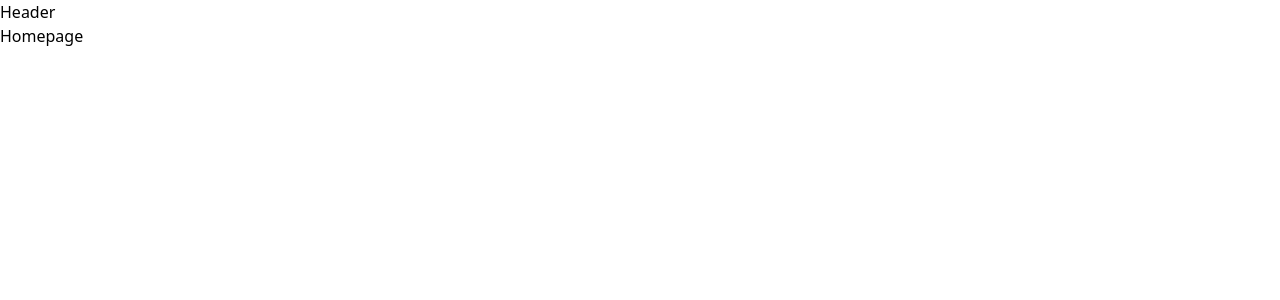
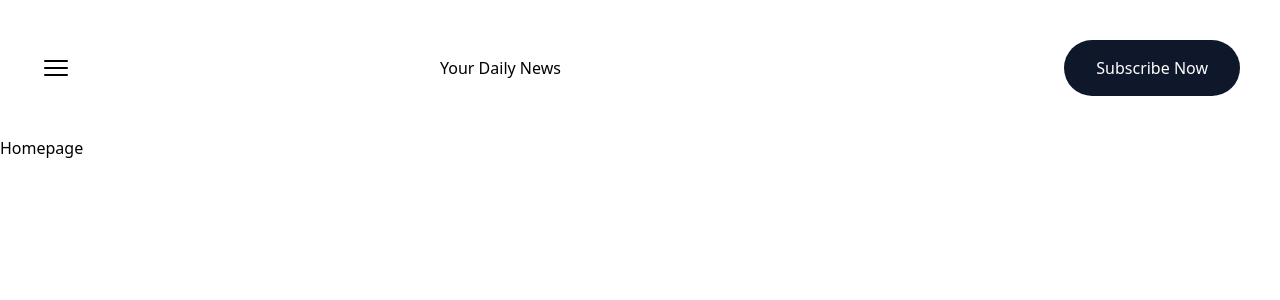
Before and after one commit to jcarroll1976/NewsApp, a Next.js app: page / in a window 1280 px wide. Shown: the top 300 px of the page. Built offline with nearby package versions, Linux system fonts and the light colour scheme.

Commit message:
Added h1,icon, and subscribe button to header

```diff
--- a/app/Header.tsx
+++ b/app/Header.tsx
@@ -1,7 +1,21 @@
 import React from 'react'
+import {Bars3Icon} from "@heroicons/react/24/solid";
+import Link from 'next/link';
 
 export default function Header() {
   return (
-    <div>Header</div>
+    <header>
+        <div className="grid grid-cols-3 p-10 items-center">
+            <Bars3Icon className="h-8 w-8 cursor-pointer" />
+            <Link href="/" prefetch={false}>
+                <h1>Your Daily News</h1>
+            </Link>
+            <div className="flex items-center justify-end space-x-2">
+                {/*Dark Mode Button*/}
+                <button className="hidden md:inline bg-slate-900 text-white
+                px-4 lg:px-8 py-2 lg:py-4 rounded-full dark:bg-slate-800">Subscribe Now</button>
+            </div>
+        </div>
+    </header>
   )
 }
```
